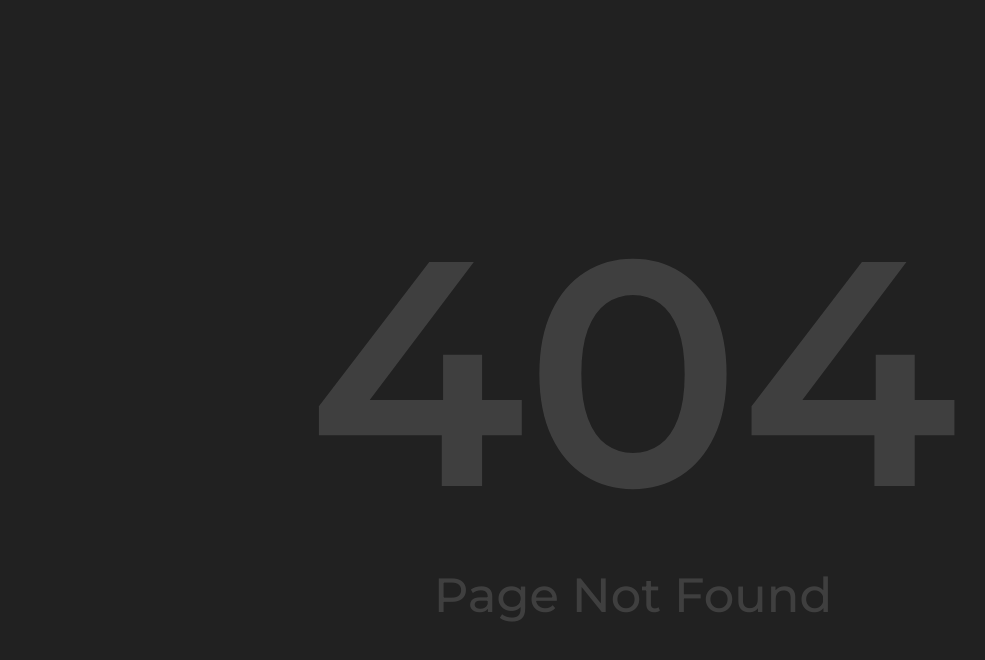
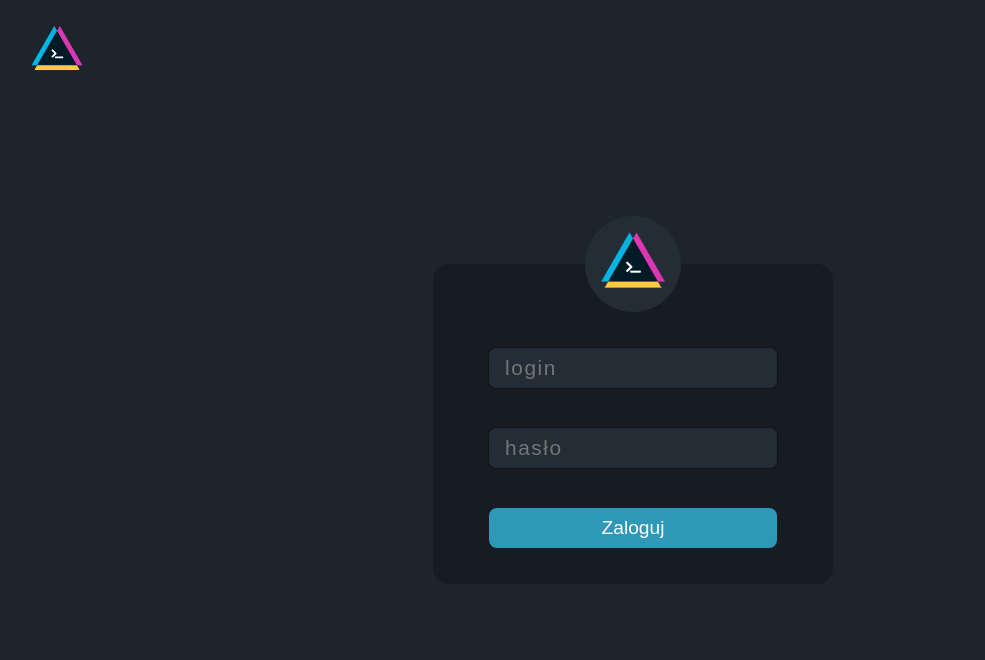
Before and after one commit to cholodymedia/cholodymedia-new, a Vue app: page /admin in a window 1280 px wide. Before the commit this address led to /404. Shown: the top 660 px of the page, without its empty margins (7-992 px from the left). Built offline with nearby package versions, Linux system fonts and the light colour scheme; a web font is replaced by a local one.

Commit message:
Add Admin Dashboard

```diff
--- a/src/App.vue
+++ b/src/App.vue
@@ -1,3 +1,16 @@
 <template>
   <router-view/>
 </template>
+
+<script>
+import axios from 'axios'
+
+export default {
+  created() {
+    if(!localStorage.getItem("visited")) {
+      localStorage.setItem('visited', "yes");
+      axios.post('https://cholodymedia-analytics.herokuapp.com/site/open');
+    }
+  }
+}
+</script>
--- /dev/null
+++ b/src/components/SingleVisitor.vue
@@ -0,0 +1,92 @@
+<template>
+  <div class="box">
+    <div class="flag">
+      <img src="https://ipgeolocation.io/static/flags/pl_64.png">
+    </div>
+    <div class="country">{{ country }}</div>
+    <div class="city">{{ city }}</div>
+    <div class="date">{{date.split('T')[1].split('.')[0].split(':').slice(0, 2).join(':')+' | '+date.split('T')[0]}}</div>
+  </div>
+</template>
+
+<script>
+export default {
+  name: 'SingleVisitor',
+  props: {
+    date: String,
+    country: String,
+    city: String,
+    flag: String,
+  }
+}
+</script>
+
+<style lang="scss" scoped>
+.box {
+  width: 100%;
+  height: 4rem;
+  border-bottom: 1px dashed #0d1114;
+  display: flex;
+  flex-direction: row;
+}
+
+.flag {
+  width: 8rem;
+  height: 100%;
+  display: flex;
+  justify-content: center;
+  align-items: center;
+  @media (max-width: 768px) {
+    width: 3rem;
+  }
+  img {
+    width: 3rem;
+    opacity: 0.8;
+    @media (max-width: 768px) {
+      width: 1.5rem;
+    }
+  }
+}
+
+.country {
+  width: 8rem;
+  height: 100%;
+  display: flex;
+  justify-content: center;
+  align-items: center;
+  color: rgba(255, 255, 255, 0.466);
+  font-weight: bold;
+  @media (max-width: 768px) {
+    width: 4rem;
+    font-size: 0.6rem;
+  }
+}
+
+.city {
+  width: 8rem;
+  height: 100%;
+  display: flex;
+  justify-content: center;
+  align-items: center;
+  color: rgba(255, 255, 255, 0.466);
+  font-weight: bold;
+  @media (max-width: 768px) {
+    width: 4rem;
+    font-size: 0.6rem;
+  }
+}
+
+.date {
+  flex: 1;
+  display: flex;
+  justify-content: center;
+  align-items: center;
+  color: rgba(255, 255, 255, 0.466);
+  font-weight: bold;
+  letter-spacing: 0.1rem;
+  @media (max-width: 768px) {
+    width: 6rem;
+    font-size: 0.6rem;
+  }
+}
+</style>
--- a/src/router/index.js
+++ b/src/router/index.js
@@ -3,6 +3,9 @@ import VueRouter from 'vue-router'
 import Home from '../views/Home.vue'
 import Blog from '../views/Blog.vue'
 import Err from '../views/Error.vue'
+import Admin from '../views/Admin.vue'
+import Dashboard from '../views/Dashboard.vue'
+import axios from 'axios'
 
 Vue.use(VueRouter)
 
@@ -21,6 +24,18 @@ const routes = [
     path: '/404',
     name: 'Error',
     component: Err
+  },
+  {
+    path: '/admin',
+    name: 'Admin',
+    component: Admin,
+    meta: {onlylogout: true}
+  },
+  {
+    path: '/dashboard',
+    name: 'Dashboard',
+    component: Dashboard,
+    meta: {requiresAuth: true}
   }
 ]
 
@@ -31,8 +46,27 @@ const router = new VueRouter({
 })
 
 router.beforeEach((to, from, next) => {
-  if(to.name == 'Home' || to.name == 'Blog' || to.name == 'Error') {
-    next();
+  const requiresAuth = to.matched.some(record => record.meta.requiresAuth);
+  const onlylogout = to.matched.some(record => record.meta.onlylogout);
+  const token = localStorage.getItem("token");
+  if(to.name == 'Home' || to.name == 'Blog' || to.name == 'Error' || to.name == 'Admin' || to.name == 'Dashboard') {
+    if(requiresAuth) {
+      axios.post('https://cholodymedia-analytics.herokuapp.com/checktoken', {
+        token
+      }).then(() => {
+        next();
+      }).catch(() => {
+        localStorage.removeItem("token")
+        next('/admin')
+      })
+    }else {
+      next();
+    }
+    if(onlylogout) {
+      if(token) {
+        next('/dashboard');
+      }
+    }
   } else {
     next('/404');
   }
--- /dev/null
+++ b/src/views/Admin.vue
@@ -0,0 +1,181 @@
+<template>
+  <div class="wrapper">
+    <div class="home-button">
+      <img :src="logo" data-aos="fade-right" @click="goHome">
+    </div>
+    <div class="logo" data-aos="zoom-in-down">
+      <img :src="logo">
+    </div>
+    <div class="box" data-aos="zoom-in">
+      <div class="input-box">
+        <input type="text" placeholder="login" v-model="login" name="login">
+      </div>
+      <div class="input-box">
+        <input type="password" placeholder="hasło" v-model="password" @keypress.enter="loginIn" name="password">
+      </div>
+      <div class="input-box">
+        <button @click="loginIn">Zaloguj</button>
+      </div>
+    </div>
+  </div>
+</template>
+
+<script>
+import logo from "../assets/logo.png"
+import axios from "axios"
+
+export default {
+  name: 'Admin',
+  data() {
+    return {
+      logo,
+      login: "",
+      password: "",
+      error: null
+    }
+  },
+  methods: {
+    loginIn() {
+      if(this.login && this.password) {
+        axios.post("https://cholodymedia-analytics.herokuapp.com/login", {
+          login: this.login,
+          password: this.password
+        }).then(data => {
+          localStorage.setItem("token", data.data.token)
+          this.$router.push("dashboard")
+        }).catch(() => {
+          this.error = true;
+        })
+      }else {
+        alert('Wypełnij pola!')
+      }
+    },
+    goHome() {
+      this.$router.push("/")
+    }
+  }
+}
+</script>
+
+<style lang="scss" scoped>
+@import url('https://fonts.googleapis.com/css?family=Montserrat:300,400,500,600&display=swap');
+* {
+  margin: 0;
+  padding: 0;
+  -webkit-tap-highlight-color: transparent;
+  scroll-behavior: smooth;
+}
+.wrapper {
+  font-family: 'Montserrat';
+  width: 100vw;
+  height: 100vh;
+  display: flex;
+  flex-direction: column;
+  background: #1d242c;
+  align-items: center;
+  justify-content: center;
+}
+.box {
+  width: 25rem;
+  height: 19rem;
+  border-radius: 1rem;
+  background: #161c22;
+  display: flex;
+  flex-direction: column;
+  justify-content: flex-end;
+  align-items: center;
+  padding-bottom: 1rem;
+  @media (max-width: 768px) {
+    width: 19rem;
+    height: 15rem;
+  }
+}
+.logo {
+  img {
+    width: 5rem;
+    margin-top: -0.5rem;
+    @media (max-width: 768px) {
+      width: 4rem;
+      margin-top: -0.5rem;
+    }
+  }
+  width: 6rem;
+  height: 6rem;
+  background: #242d36;
+  display: flex;
+  justify-content: center;
+  align-items: center;
+  border-radius: 5rem;
+  margin-bottom: -3rem;
+  z-index: 10;
+  @media (max-width: 768px) {
+    width: 5rem;
+    height: 5rem;
+  }
+}
+.input-box {
+  width: 100%;
+  height: 5rem;
+  display: flex;
+  justify-content: center;
+  align-items: center;
+  @media (max-width: 768px) {
+    height: 4rem;
+  }
+
+  input {
+    width: 16rem;
+    height: 2.5rem;
+    background: #242d36;
+    border: 1.4px solid #131313;
+    border-radius: 0.5rem;
+    outline: none;
+    color: rgba(255, 255, 255, 0.644);
+    font-size: 1.3rem;
+    letter-spacing: 0.1rem;
+    padding-left: 1rem;
+    padding-right: 1rem;
+    transition: 0.2s;
+    @media (max-width: 768px) {
+      width: 11rem;
+      height: 2.2rem;
+      font-size: 1.1rem;
+    }
+
+    &:focus {
+      border-color: #2D98B8;
+    }
+  }
+}
+button {
+  width: 18rem;
+  height: 2.5rem;
+  background-color: #2D98B8;
+  border: none;
+  border-radius: 0.5rem;
+  outline: none;
+  color: white;
+  font-size: 1.2rem;
+  transition: 0.2s;
+  @media (max-width: 768px) {
+    width: 13rem;
+    height: 2.2rem;
+    font-size: 1.1rem;
+  }
+
+  &:hover {
+    background-color: rgb(42, 139, 168);
+    cursor: pointer;
+  }
+}
+.home-button {
+  position: absolute;
+  left: 2rem;
+  top: 1rem;
+
+  img {
+    width: 4rem;
+    cursor: pointer;
+  }
+}
+</style>
--- /dev/null
+++ b/src/views/Dashboard.vue
@@ -0,0 +1,122 @@
+<template>
+  <div class="wrapper">
+    <div class="logoutButton" @click="logOut" data-aos="fade-left">Wyloguj</div>
+    <div class="title" data-aos="zoom-in">Wyświetlenia strony</div>
+    <div class="visitors-list" data-aos="zoom-in">
+      <SingleVisitor
+      v-for="(visitor, index) in visitors"
+      :key="index"
+      :date="visitor.date"
+      :country="visitor.country"
+      :city="visitor.city"
+      :flag="visitor.flag"
+      data-aos="fade-up"
+      />
+    </div>
+  </div>
+</template>
+
+<script>
+import SingleVisitor from '../components/SingleVisitor'
+import axios from 'axios'
+
+export default {
+  name: "Dashboard",
+  data() {
+    return {
+      visitors: []
+    }
+  },
+  components: {
+    SingleVisitor
+  },
+  methods: {
+    logOut() {
+      localStorage.removeItem("token");
+      this.$router.push("/")
+    }
+  },
+  mounted() {
+    axios.post('https://cholodymedia-analytics.herokuapp.com/getvisitors', {
+      token: localStorage.getItem("token")
+    }).then(response => {
+      this.visitors = response.data.visitors;
+    }).catch(() => {
+      console.log("ERROR");
+    })
+  }
+}
+</script>
+
+<style lang="scss" scoped>
+@import url('https://fonts.googleapis.com/css?family=Montserrat:300,400,500,600&display=swap');
+* {
+  margin: 0;
+  padding: 0;
+  -webkit-tap-highlight-color: transparent;
+  scroll-behavior: smooth;
+}
+.wrapper {
+  font-family: 'Montserrat';
+  width: 100vw;
+  min-height: 100vh;
+  display: flex;
+  flex-direction: column;
+  background: #1d242c;
+  align-items: center;
+  justify-content: center;
+  @media (max-width: 768px) {
+    min-height: 110vh;
+  }
+}
+.logoutButton {
+  width: 8rem;
+  height: 2.5rem;
+  background-color: #2D98B8;
+  display: flex;
+  justify-content: center;
+  align-items: center;
+  font-size: 1.2rem;
+  font-weight: 500;
+  color: white;
+  border-radius: 0.5rem;
+  position: absolute;
+  right: 2rem;
+  top: 2rem;
+  @media (max-width: 768px) {
+    right: none;
+    top: 1rem;
+  }
+
+  &:hover {
+    background-color: rgb(40, 131, 158);
+    cursor: pointer;
+  }
+}
+.title {
+  color: white;
+  font-size: 1.5rem;
+  font-weight: bold;
+  margin-bottom: 1.5rem;
+  letter-spacing: 0.2rem;
+  @media (max-width: 768px) {
+    font-size: 1rem;
+    letter-spacing: 0.1rem;
+  }
+}
+.visitors-list {
+  width: 40rem;
+  min-height: 25rem;
+  overflow-y: auto;
+  border-radius: 0.5rem;
+  background: #161c22;
+  display: flex;
+  flex-direction: column;
+  justify-content: flex-start;
+  align-items: center;
+  overflow: hidden;
+  @media (max-width: 768px) {
+    width: 90%;
+  }
+}
+</style>
```
